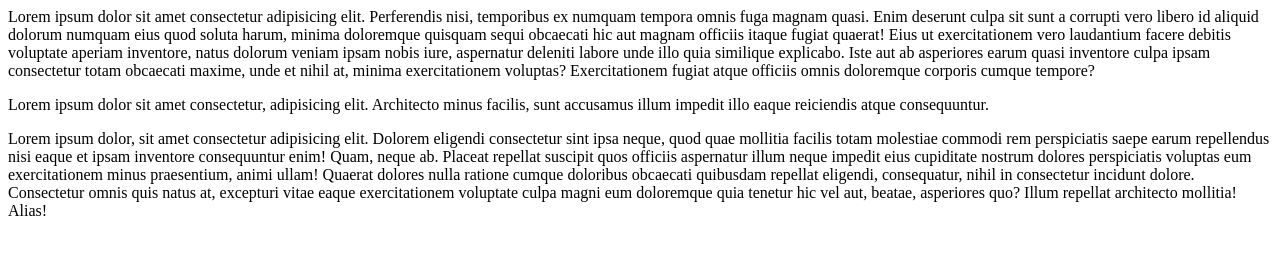
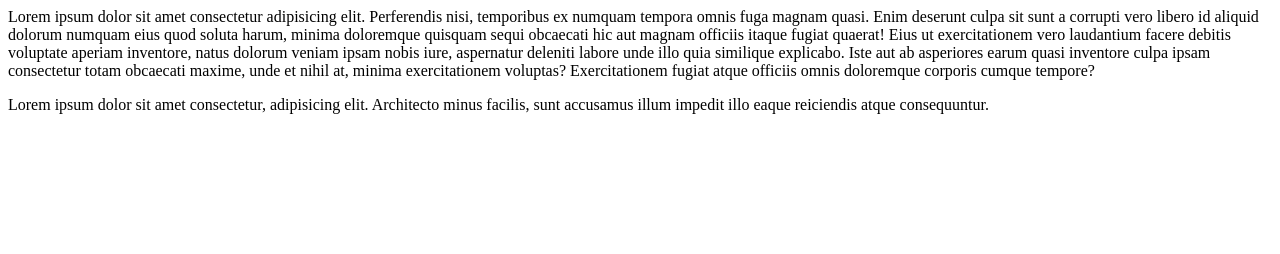
Before and after one commit to R0zhkov/GIt-test, a plain HTML site: page index.html in a window 1280 px wide. Drawn offline with Linux system fonts and the light colour scheme.

Commit message:
refactoring

```diff
--- a/index.html
+++ b/index.html
@@ -23,18 +23,5 @@
       facilis, sunt accusamus illum impedit illo eaque reiciendis atque
       consequuntur.
     </p>
-    <p>
-      Lorem ipsum dolor, sit amet consectetur adipisicing elit. Dolorem eligendi
-      consectetur sint ipsa neque, quod quae mollitia facilis totam molestiae
-      commodi rem perspiciatis saepe earum repellendus nisi eaque et ipsam
-      inventore consequuntur enim! Quam, neque ab. Placeat repellat suscipit
-      quos officiis aspernatur illum neque impedit eius cupiditate nostrum
-      dolores perspiciatis voluptas eum exercitationem minus praesentium, animi
-      ullam! Quaerat dolores nulla ratione cumque doloribus obcaecati quibusdam
-      repellat eligendi, consequatur, nihil in consectetur incidunt dolore.
-      Consectetur omnis quis natus at, excepturi vitae eaque exercitationem
-      voluptate culpa magni eum doloremque quia tenetur hic vel aut, beatae,
-      asperiores quo? Illum repellat architecto mollitia! Alias!
-    </p>
   </body>
 </html>
```
